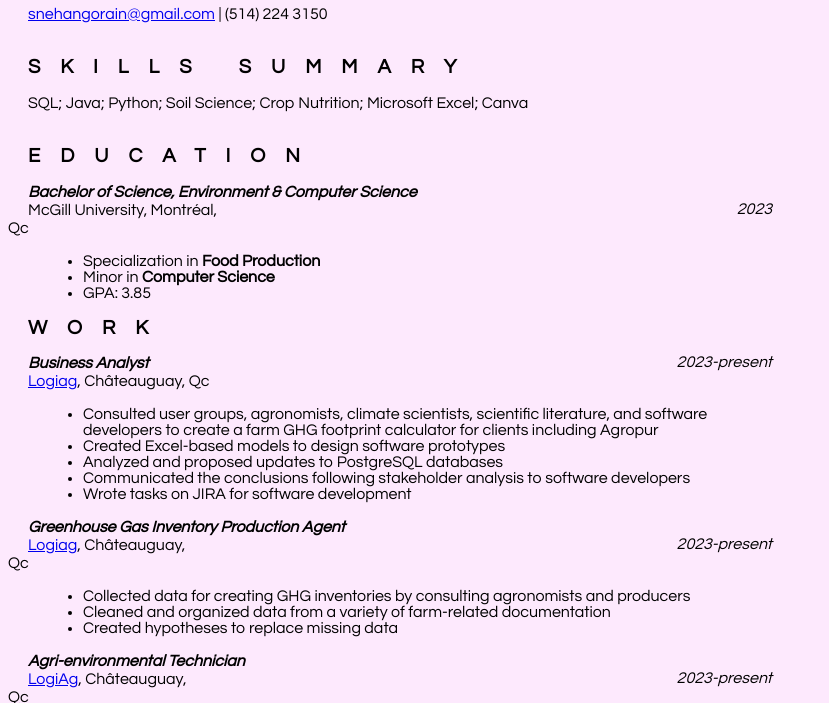
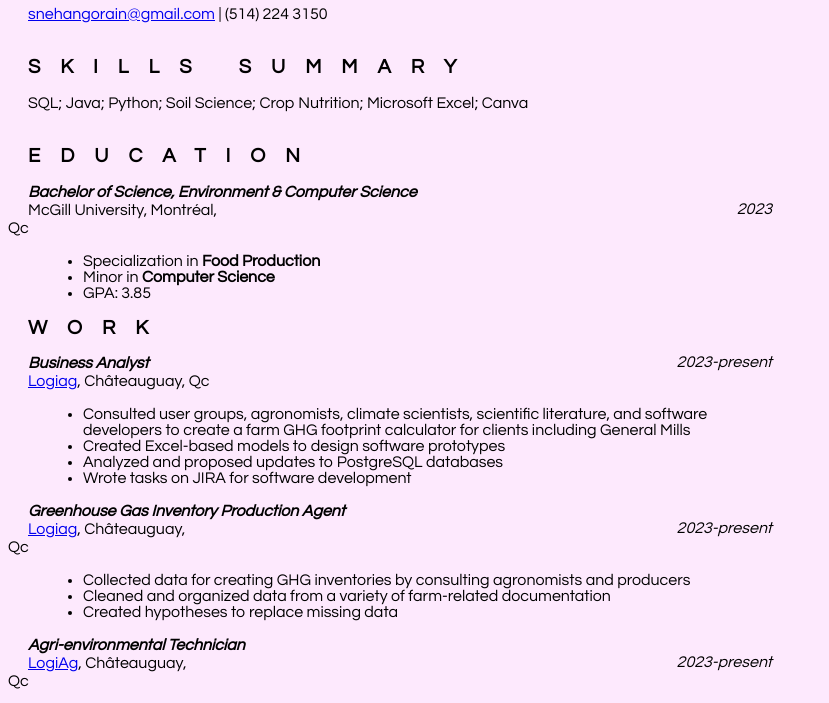
Before and after one commit to sgorain/Curriculum-Vitae, a plain HTML site: page index.html in a window 1280 px wide. Shown: the part 90-793 px from the top of the page, without its empty margins (0-829 px from the left). Drawn offline with Linux system fonts and the light colour scheme.

Commit message:
Update index.html

```diff
--- a/index.html
+++ b/index.html
@@ -78,10 +78,9 @@
 	<br>
 	<p1><a href="https://www.logiag.com/en/">Logiag</a>, Châteauguay, Qc</p1>
 	<ul>
-		<li>Consulted user groups, agronomists, climate scientists, scientific literature, and software developers to create a farm GHG footprint calculator for clients including Agropur</li>
+		<li>Consulted user groups, agronomists, climate scientists, scientific literature, and software developers to create a farm GHG footprint calculator for clients including General Mills</li>
 		<li>Created Excel-based models to design software prototypes</li>
 		<li>Analyzed and proposed updates to PostgreSQL databases</li>
-		<li>Communicated the conclusions following stakeholder analysis to software developers</li>
 		<li>Wrote tasks on JIRA for software development</li>
 	</ul>
 	<p1><em><strong>Greenhouse Gas Inventory Production Agent</strong></em><div style="float: right"><em>2023-present</em></div></p1>
```
